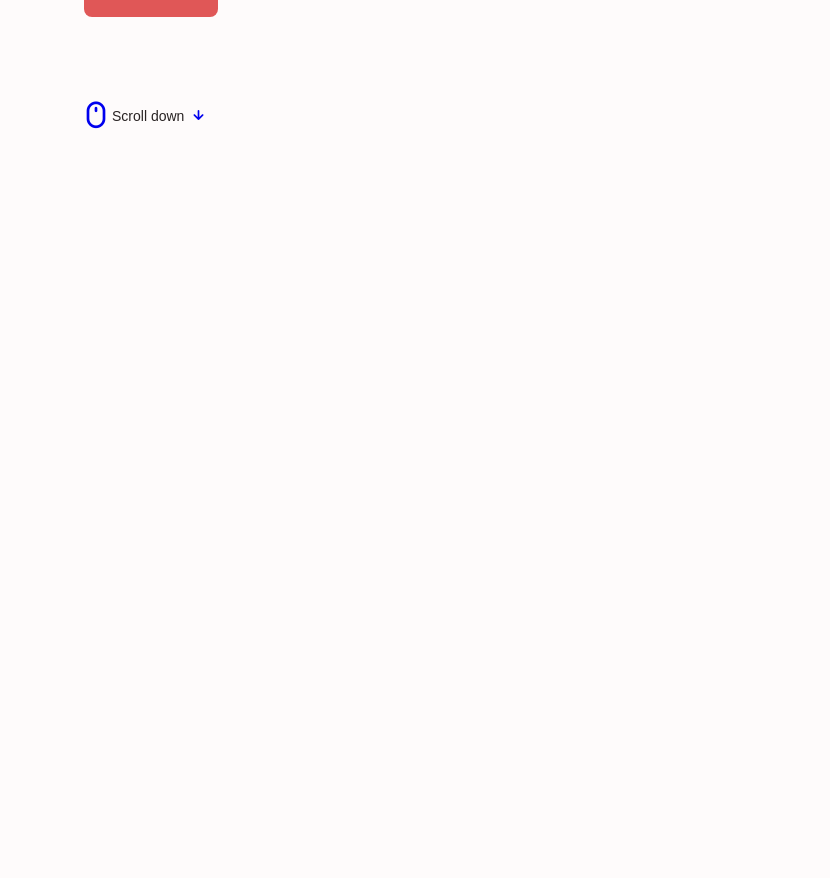
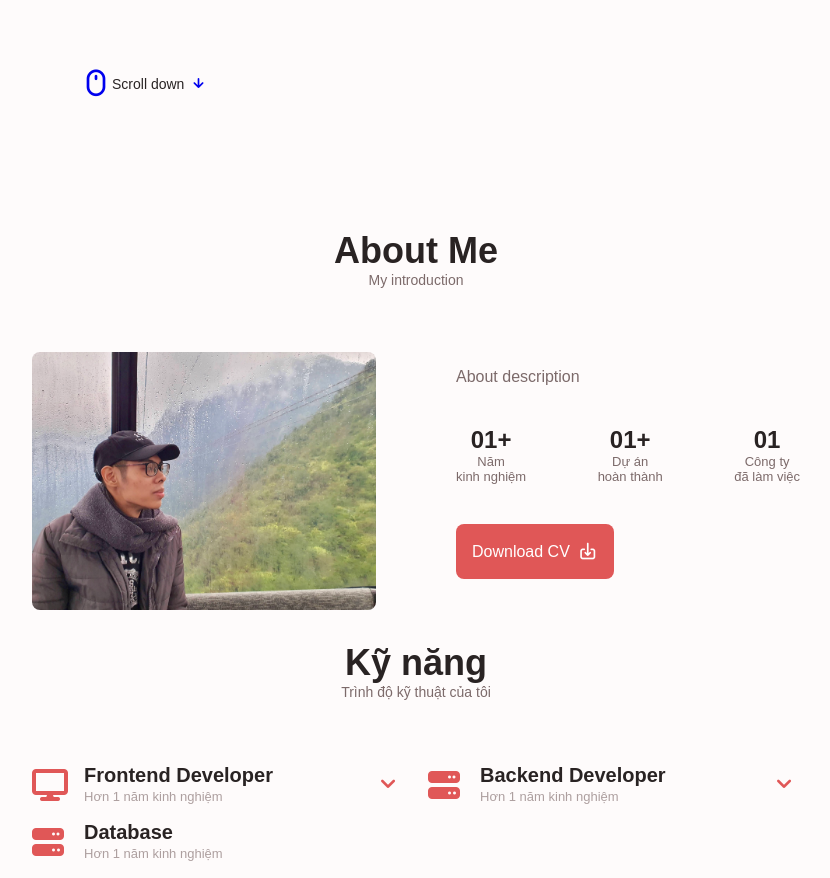
Before and after one commit to VietHoang319/MyPortfolio-ReactJS, a React (Create React App) app: page / in a window 1280 px wide. Shown: the part 502-1380 px from the top of the page, without its empty margins (224-1054 px from the left). Before the commit the page ends 800 px from the top, so only its background shows below. Built offline with nearby package versions, Linux system fonts and the light colour scheme.

Commit message:
add about and skill

```diff
--- a/package.json
+++ b/package.json
@@ -8,10 +8,10 @@
     "@testing-library/user-event": "^13.5.0",
     "bootstrap": "^5.3.2",
     "dotenv": "^16.3.1",
+    "moment": "^2.29.4",
     "react": "^18.2.0",
     "react-bootstrap": "^2.9.1",
     "react-dom": "^18.2.0",
-    "react-moment": "^1.1.3",
     "react-scripts": "5.0.1",
     "web-vitals": "^2.1.4"
   },
--- a/public/index.html
+++ b/public/index.html
@@ -43,6 +43,6 @@
       To begin the development, run `npm start` or `yarn start`.
       To create a production bundle, use `npm run build` or `yarn build`.
     -->
-    <script src="https://kit.fontawesome.com/ca6bff3654.js" crossorigin="anonymous"></script>
+    <script src="https://kit.fontawesome.com/f2369c0f25.js" crossorigin="anonymous"></script>
   </body>
 </html>
--- /dev/null
+++ b/src/component/About.js
@@ -0,0 +1,68 @@
+import React from "react";
+import MyCV from "../assets/file/CV_Ngo_Viet_Hoang_Java_Developer.pdf";
+import AboutImage from "../assets/image/about.jpg";
+import moment from "moment";
+
+function About() {
+  const diff = moment().diff(moment('2022-09-12'), 'milliseconds');
+  const duration = moment.duration(diff);
+  const yearExperience = duration.years().toString().padStart(2, '0');
+
+  return (
+    <section className="about section" id="about">
+      <h2 className="section-title">About Me</h2>
+      <span className="section-subtitle">My introduction</span>
+
+      <div className="about-container container grid">
+        <img
+          src={AboutImage}
+          alt="about image"
+          className="about-img"
+          aria-hidden
+        />
+
+        <div className="about-data">
+          <p className="about-description">About description</p>
+
+          <div className="about-info">
+            <div>
+              <span className="about-info-title">{yearExperience}+</span>
+              <span className="about-info-name">
+                Năm <br />
+                kinh nghiệm
+              </span>
+            </div>
+
+            <div>
+              <span className="about-info-title">01+</span>
+              <span className="about-info-name">
+                Dự án <br />
+                hoàn thành
+              </span>
+            </div>
+
+            <div>
+              <span className="about-info-title">01</span>
+              <span className="about-info-name">
+                Công ty <br />
+                đã làm việc
+              </span>
+            </div>
+          </div>
+
+          <div className="about-buttons">
+            <a
+              download="CV_Ngo Viet Hoang_Java Developer.pdf"
+              href={MyCV}
+              className="button button-flex"
+            >
+              Download CV <i className="uil uil-download-alt button-icon"></i>
+            </a>
+          </div>
+        </div>
+      </div>
+    </section>
+  );
+}
+
+export default About;
--- a/src/component/Home.js
+++ b/src/component/Home.js
@@ -22,6 +22,7 @@ function Home() {
       icon: "fa-hackerrank",
     },
   ];
+
   return (
     <section className="home section" id="home">
       <div className="home-container container grid">
--- /dev/null
+++ b/src/component/Skill.js
@@ -0,0 +1,86 @@
+import React, { useState } from "react";
+import skillConstant from "../constant/SkillConstant";
+
+function Skill() {
+  const [listSkillHeaderOpen, setListSkillHeaderOpen] = useState([]);
+
+  const clickSkillHeader = (skillHeaderId, isOpen) => {
+    if (isOpen) {
+      const tempList = listSkillHeaderOpen.filter((id) => id !== skillHeaderId);
+      setListSkillHeaderOpen(tempList);
+    } else {
+      const tempList = [...listSkillHeaderOpen];
+      tempList.push(skillHeaderId);
+      setListSkillHeaderOpen(tempList);
+    }
+  };
+
+  return (
+    <section className="skill session" id="skill">
+      <h2 className="section-title">Kỹ năng</h2>
+      <span className="section-subtitle">Trình độ kỹ thuật của tôi</span>
+
+      <div className="skill-container container grid">
+        {skillConstant.listSkillHeader.map((skillHeader) => {
+          const isOpen = listSkillHeaderOpen.includes(skillHeader.id);
+          const listSkill = skillConstant.listSkill.filter(
+            (skill) => skill.skillHeaderId === skillHeader.id
+          );
+          return (
+            <div key={skillHeader.id}>
+              <div
+                className={`skill-content ${
+                  isOpen ? "skill-open" : "skill-close"
+                }`}
+                onClick={() => {
+                  if (listSkill.length > 0) {
+                    clickSkillHeader(skillHeader.id, isOpen);
+                  }
+                }}
+              >
+                <div className="skill-header">
+                  <i className={`skill-header-icon ${skillHeader.icon}`}></i>
+
+                  <div>
+                    <h1 className="skill-title">{skillHeader.name}</h1>
+                    <span className="skill-subtitle">
+                      {skillHeader.description}
+                    </span>
+                  </div>
+
+                  {listSkill.length > 0 && (
+                    <i className="uil uil-angle-down skill-arrow"></i>
+                  )}
+                </div>
+
+                <div className="skill-list grid">
+                  {listSkill.map((skill) => (
+                    <div className="skill-data" key={skill.id}>
+                      <div className="skill-titles">
+                        <h3 className="skill-name">
+                          <span>
+                            <i className={`skill-icon ${skill.icon}`}></i>
+                          </span>
+                          {skill.name}
+                        </h3>
+                        <span className="skill-number">{skill.percentage}</span>
+                      </div>
+                      <div className="skill-bar">
+                        <span
+                          className="skill-percentage"
+                          style={{ width: skill.percentage }}
+                        ></span>
+                      </div>
+                    </div>
+                  ))}
+                </div>
+              </div>
+            </div>
+          );
+        })}
+      </div>
+    </section>
+  );
+}
+
+export default Skill;
--- /dev/null
+++ b/src/constant/SkillConstant.js
@@ -0,0 +1,62 @@
+const skillConstant = {
+  listSkillHeader: [
+    {
+      id: 1,
+      name: "Frontend Developer",
+      description: 'Hơn 1 năm kinh nghiệm',
+      icon: "fa-solid fa-display"
+    },
+    {
+      id: 2,
+      name: "Backend Developer",
+      description: 'Hơn 1 năm kinh nghiệm',
+      icon: "fa-solid fa-server"
+    },
+    {
+      id: 3,
+      name: "Database",
+      description: 'Hơn 1 năm kinh nghiệm',
+      icon: "fa-solid fa-server"
+    }
+  ],
+
+  listSkill: [
+    {
+      id: 1,
+      name: 'HTML',
+      skillHeaderId: 1,
+      icon: "fa-brands fa-html5",
+      percentage: '80%'
+    },
+    {
+      id: 2,
+      name: 'CSS',
+      skillHeaderId: 1,
+      icon: "fa-brands fa-css3-alt",
+      percentage: '50%'
+    },
+    {
+      id: 3,
+      name: 'Java Script',
+      skillHeaderId: 1,
+      icon: "fa-brands fa-js",
+      percentage: '80%'
+    },
+    {
+      id: 4,
+      name: 'ReactJS',
+      skillHeaderId: 1,
+      icon: "fa-brands fa-react",
+      percentage: '85%'
+    },
+    {
+      id: 5,
+      name: 'Java',
+      skillHeaderId: 2,
+      icon: "fa-brands fa-java",
+      percentage: '60%'
+    }
+  ]
+}
+
+export default skillConstant;
--- a/src/layout/Main.js
+++ b/src/layout/Main.js
@@ -1,10 +1,14 @@
 import React from "react";
 import Home from "../component/Home";
+import About from "../component/About";
+import Skill from "../component/Skill";
 
 function Main() {
   return (
     <main className="main">
       <Home />
+      <About />
+      <Skill />
     </main>
   );
 }
--- a/src/main.css
+++ b/src/main.css
@@ -79,6 +79,7 @@ h3,
 h4 {
   color: var(--title-color);
   font-weight: var(--font-semi-bold);
+  margin: 0;
 }
 
 ul {
@@ -106,7 +107,7 @@ img {
 .section-subtitle {
   display: block;
   font-size: var(--small-font-size);
-  margin-bottom: var(--mb-3);
+  margin-bottom: var(--mb-1-5);
 }
 
 .section-title,
@@ -302,7 +303,7 @@ home-scroll-button {
 
 .about-description {
   text-align: center;
-  margin-bottom: var(--mb-0-25);
+  margin-bottom: var(--mb-2-5);
 }
 
 .about-info {
@@ -362,6 +363,10 @@ home-scroll-button {
   row-gap: 0;
 }
 
+.skill-content {
+  margin-bottom: var(--mb-0-75);
+}
+
 .skill-header {
   display: flex;
   align-items: center;
@@ -369,14 +374,15 @@ home-scroll-button {
   cursor: pointer;
 }
 
-.skill-icon,
+.skill-header-icon,
 .skill-arrow {
   font-size: 2rem;
   color: var(--first-color);
 }
 
-.skill-icon {
+.skill-header-icon {
   margin-right: var(--mb-0-75);
+  width: var(--mb-2-5);
 }
 
 .skill-title {
@@ -403,6 +409,14 @@ home-scroll-button {
 .skill-name {
   font-size: var(--normal-font-size);
   font-weight: var(--font-medium);
+  display: flex;
+  align-items: center;
+}
+
+.skill-icon {
+  font-size: 1.125rem;
+  color: var(--first-color);
+  margin-right: var(--mb-0-5);
 }
 
 .skill-bar,
@@ -420,10 +434,6 @@ home-scroll-button {
   background-color: var(--first-color);
 }
 
-.skill-html {
-  width: 90%;
-}
-
 .skill-close .skill-list {
   height: 0;
   overflow: hidden;
@@ -432,6 +442,8 @@ home-scroll-button {
 .skill-open .skill-list {
   height: max-content;
   margin-bottom: var(--mb-0-25);
+  margin-left: var(--mb-3);
+  margin-top: var(--mb-1);
 }
 
 .skill-open .skill-arrow {
```
Also changed, not shown: src/assets/image/about.jpg (added), 1 other file (tests, documents, lock files or other folders).
